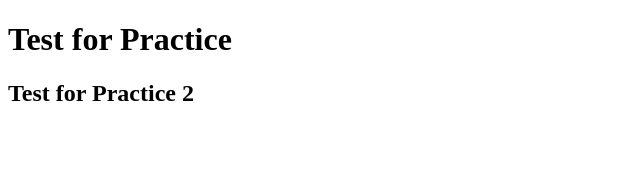
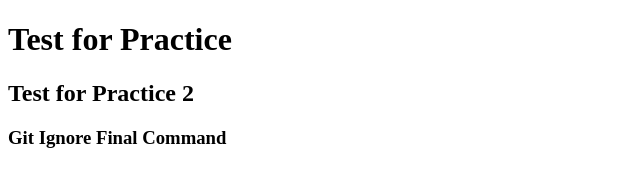
Before and after one commit to Vikas-Dixit1987/Practice, a plain HTML site: page index.html in a window 1280 px wide. Shown: the whole page, without its empty margins (0-640 px from the left). Drawn offline with Linux system fonts and the light colour scheme.

Commit message:
Final Ignore Command

```diff
--- a/index.html
+++ b/index.html
@@ -15,5 +15,9 @@
             Test for Practice 2
         </h2>
 
+        <h3>
+            Git Ignore Final Command
+        </h3>
+
 </body>
 </html>
```
Also changed, not shown: 2 other files.
